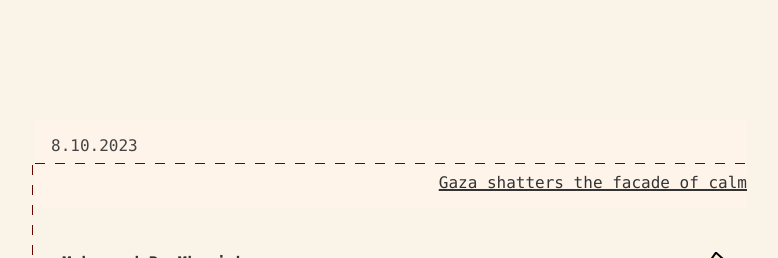
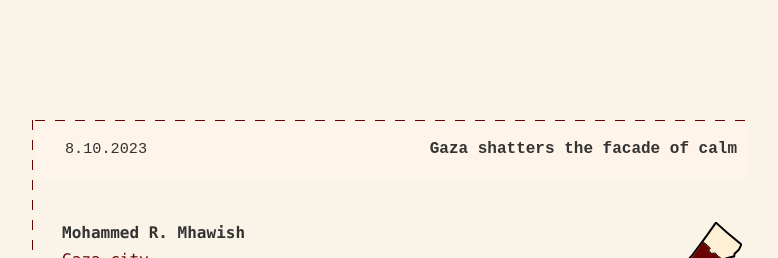
Before and after one commit to adi-dee/journalism-gaza, a plain HTML site: page index.html in a window 1280 px wide. Shown: the part 2100-2358 px from the top of the page, without its empty margins (243-1021 px from the left). Drawn offline with Linux system fonts and the light colour scheme; a script that the page names is missing; a web font is replaced by a local one.

Commit message:
fix header text

```diff
--- a/index.html
+++ b/index.html
@@ -524,6 +524,7 @@
       </div>
       <div class="map-container"></div>
     </div>
+    <div class="timeline-content">
       <p class="testemonial">
         Israel’s security cabinet approved Prime Minister Benjamin Netanyahu’s plan to seize control of Gaza City, a campaign Defense Minister Israel Katz later dubbed “Gideon’s Chariots II.
       </p>
@@ -537,6 +538,7 @@
       <p class="testemonial citation">
         the Israeli army escalated its threats to the city’s civilian population, demanding all of us who remain to flee.
       </p>
+      </div>
     </div>
   </div>
 
--- a/style.css
+++ b/style.css
@@ -218,11 +218,9 @@ body {
     background: #fef4ea;
     margin-left: 3px;
     margin-right: 15px;
-  top: 0;
-  padding: 1rem;
-  padding-left: 0;
-  padding-right: 0;
-  z-index: 5;
+    top: 0;
+    padding: 20px 5px 20px 30px;
+    z-index: 5;
      font-family: "B612 Mono", ui-monospace, SFMono-Regular, Menlo, Consolas, "Liberation Mono", monospace;
 
 }
@@ -231,7 +229,7 @@ body {
 .timeline-section::after {
   content: "";
   position: absolute;
-  top: 2.8rem;
+  top: 0;
   left: 0;
   bottom: 0;
   width: 1px;
@@ -260,50 +258,20 @@ body {
   z-index: 1;
 }
 
-.timeline-header .date {
-  padding-left: 1rem;
-  font-size: 1rem;
-  display: block;
-  color: #444;
+.timeline-header {
+  position: relative;
+  padding-top: 1.2rem; /* space for dashed line */
+  font-family: "B612 Mono", monospace;
 }
 
-.timeline-header .headline  {
-  font-size: 1rem;
-  text-decoration: underline;
-  margin: 0.5rem 0 0;
-  padding-top: 10px;
-  font-weight: 400;
-  color: #333;
-  text-align: right;
-  position: relative; /* needed for the pseudo-element */
-}
-
-
-/* Add link styling inside headline */
-.timeline-header .headline a {
-  color: inherit;                 /* inherit #333 */
-  text-decoration: underline;     /* keep underline */
-  text-decoration-thickness: 1px; /* makes it clean */
-  text-underline-offset: 2px;     /* adds spacing */
-  transition: color 0.2s ease;
-}
-
-/* Hover/focus state for clarity */
-.timeline-header .headline a:hover,
-.timeline-header .headline a:focus {
-  color: #6A0201;
-  text-decoration-color: #6A0201;
-}
-
-/* Keep your top dashed line */
-.timeline-header .headline::before {
+/* dashed line on top */
+.timeline-header::before {
   content: "";
   position: absolute;
   top: 0;
   left: 0;
   width: 100%;
   height: 1px;
-
   background-image: repeating-linear-gradient(
     to right,
     #6A0201 0,
@@ -313,26 +281,38 @@ body {
   );
 }
 
-.timeline-header .headline::before {
-  content: "";
-  position: absolute;
-  top: 0;            /* place at the top of the element */
-  left: 0;
-  width: 100%;
-  height: 1px;       /* thickness of the line */
-
-  background-image: repeating-linear-gradient(
-    to right,        /* go left to right */
-    #6A0201 0,       /* color start */
-    #6A0201 10px,     /* dash length */
-    transparent 10px, /* gap start */
-    transparent 20px /* gap length */
-  );
+/* layout for date + headline */
+.timeline-header .date,
+.timeline-header .headline {
+  display: inline-block;
+  vertical-align: baseline;
 }
 
-.dummy-header {
-  position: relative;
+/* date on left */
+.timeline-header .date {
+  font-size: 0.95rem;
+  color: #333;
+  width: 20%;
 }
+
+/* headline on right */
+.timeline-header .headline {
+  font-size: 1rem;
+  font-weight: 400;
+  color: #333;
+  width: 60%;
+  float: right;
+  text-align: right;
+  margin: 0;
+}
+
+.headline a {
+  color: inherit;
+  text-decoration: none;
+  font-weight: bold;
+}
+
+
 
 /* bottom dashed line — same style as top, but can move vertically */
 .dummy-header::before {
@@ -957,8 +937,15 @@ body {
   }
 
   .timeline-header {
-    padding: 1rem 0;
+      padding: 20px 10px 20px 30px;
   }
+
+  .timeline-header .headline {
+
+  width:fit-content;
+
+  }
+
 
   .title-wrapper h1 {
     font-size: 3rem;
@@ -1156,26 +1143,6 @@ body {
   color: #0E2229;
 }
 
-/* vertical dashed line on the left */
-.last-block::before {
-  content: "";
-  position: absolute;
-  top: 0;
-  left: 0;
-  bottom: 0; /* full height */
-  width: 1px;
-
-  background-image: repeating-linear-gradient(
-    to bottom,
-    #6A0201 0,
-    #6A0201 10px,
-    transparent 10px,
-    transparent 20px
-  );
-
-  pointer-events: none;
-  z-index: 0;
-}
 
 /* bottom dashed line (matching the top line in timeline headers) */
 .last-block::after {
```
